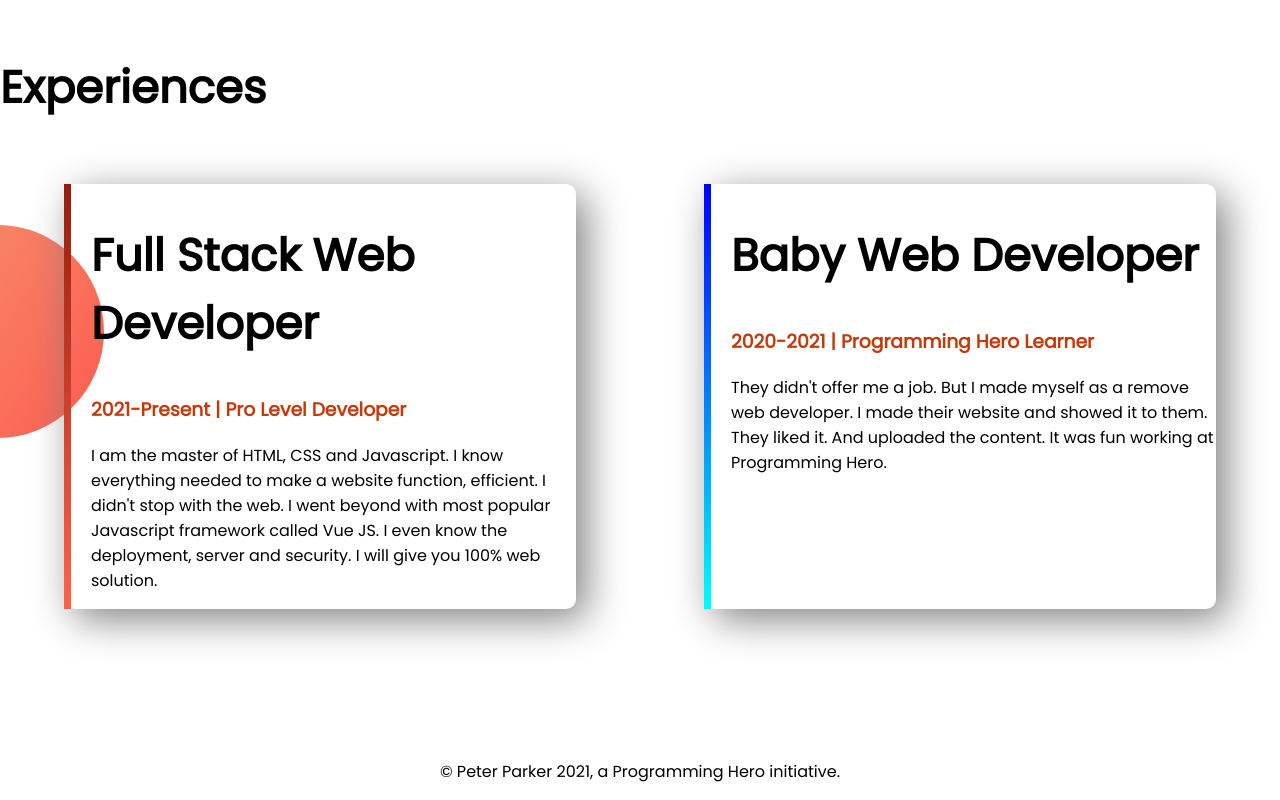
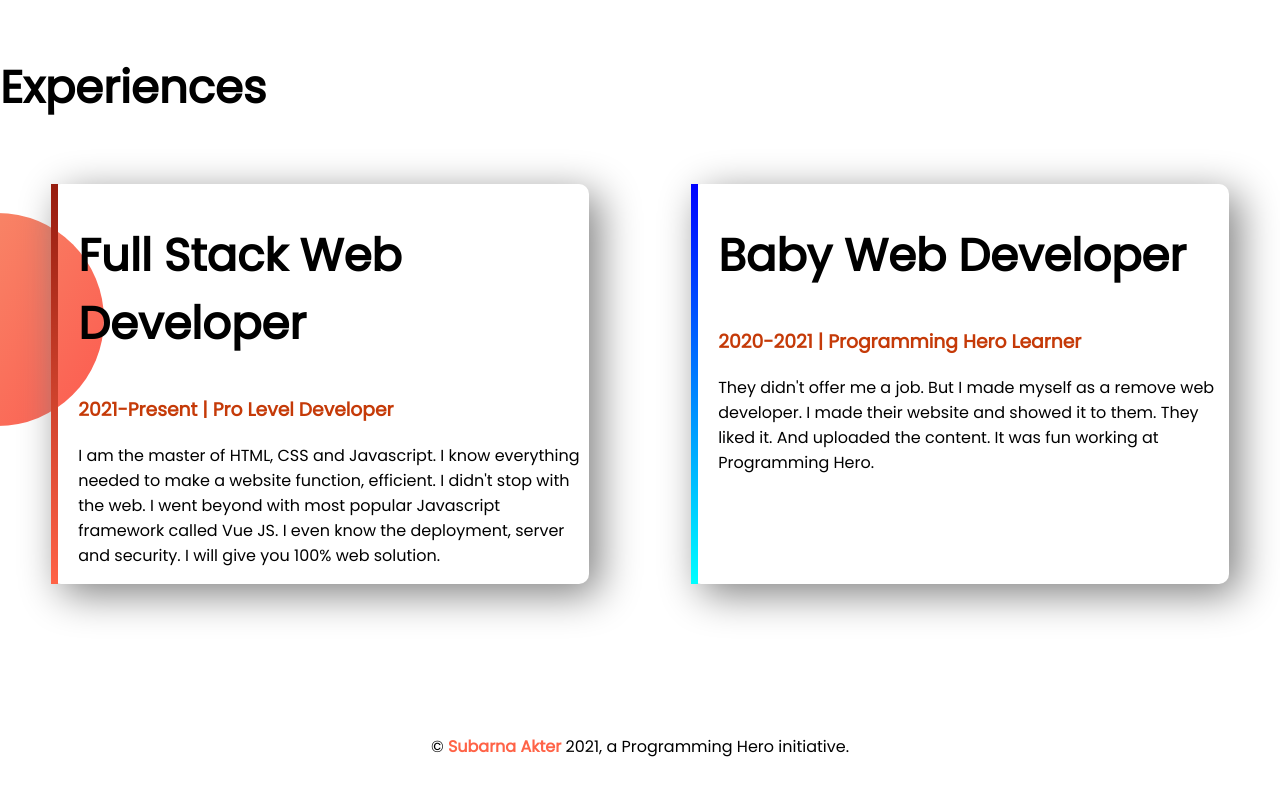
Before and after one commit to SubarnaAkter/Developer-portfolio, a plain HTML site: page index.html in a window 1280 px wide. Shown: the part 1325-2125 px from the top of the page. After the commit the page ends 2100 px from the top, so only its background shows below. Drawn offline with Linux system fonts and the light colour scheme.

Commit message:
footer updated

```diff
--- a/index.html
+++ b/index.html
@@ -50,7 +50,7 @@
 
     </section>
     <footer>
-       <p> © Peter Parker 2021, a Programming Hero initiative.</p>
+       <p> © <span>Subarna Akter </span>2021, a Programming Hero initiative.</p>
     </footer>
 
 
--- a/style.css
+++ b/style.css
@@ -44,8 +44,8 @@ h1{
 .div-style{
     width:40%;
     box-shadow:10px 10px 40px grey;
-    margin-left: 5%;
-    margin-right: 5%;
+    margin-left: 4%;
+    margin-right: 4%;
     border-radius: 10px;
     padding-left:20px;
 
@@ -64,7 +64,13 @@ h1{
     border-left: 7px solid;
     border-image: linear-gradient(blue,cyan);
     border-image-slice: 1;
+
 }
 footer p{
     text-align: center;
+
 }
+span{
+    color:tomato;
+    font-weight:bold;
+}
```
